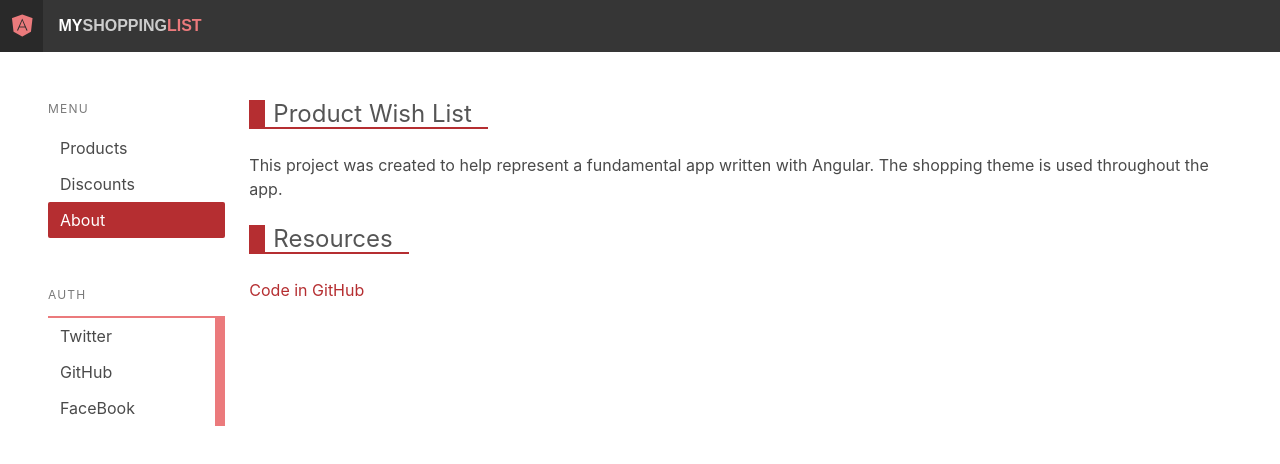
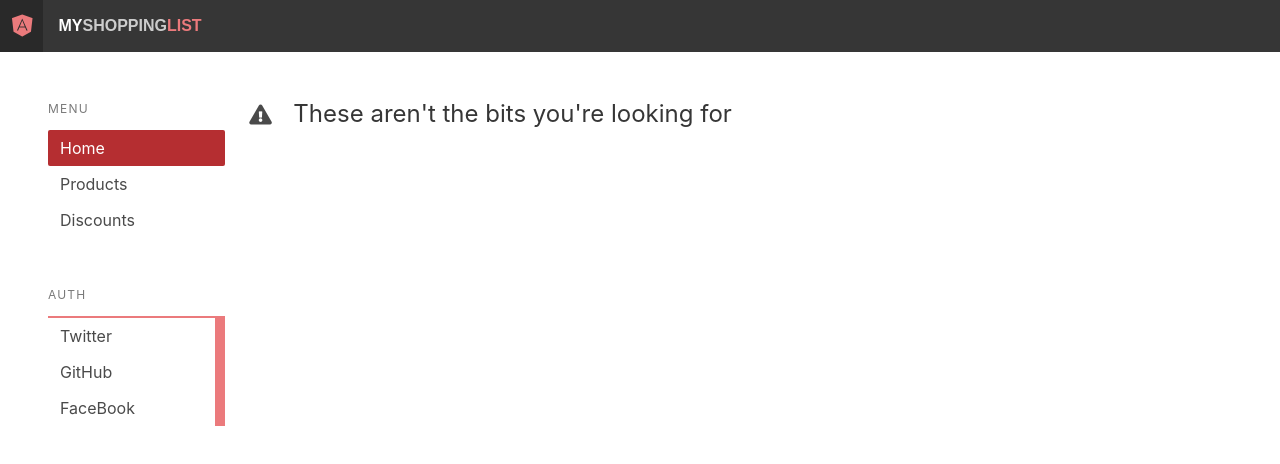
Before and after one commit to nazarii828/shopathome, an Angular app in the folder angular-app/: page /about in a window 1280 px wide. Shown: the top 464 px of the page. Built offline with nearby package versions, Linux system fonts and the light colour scheme; no server answers; what @ngrx/data, @ngrx/effects, @ngrx/store would draw is missing.

Commit message:
home page

```diff
--- a/angular-app/src/app/app.component.html
+++ /dev/null
@@ -1,9 +0,0 @@
-<div>
-  <app-header-bar></app-header-bar>
-  <div class="section columns">
-    <app-nav class="column is-2"></app-nav>
-    <main class="column">
-      <router-outlet></router-outlet>
-    </main>
-  </div>
-</div>
--- a/angular-app/src/app/app.component.ts
+++ b/angular-app/src/app/app.component.ts
@@ -1,13 +1,16 @@
 import { Component } from '@angular/core';
-export class Customer {
-  public id: number;
-  public name: string;
-}
 @Component({
   selector: 'app-root',
-  templateUrl: './app.component.html',
-  styleUrls: ['./app.component.scss']
+  template: `
+    <div>
+      <app-header-bar></app-header-bar>
+      <div class="section columns">
+        <app-nav class="column is-2"></app-nav>
+        <main class="column">
+          <router-outlet></router-outlet>
+        </main>
+      </div>
+    </div>
+  `,
 })
-export class AppComponent {
-  customers: Customer[] = [{ id: 1, name: 'john' }];
-}
+export class AppComponent {}
--- a/angular-app/src/app/app.module.ts
+++ b/angular-app/src/app/app.module.ts
@@ -5,14 +5,14 @@ import { HttpClientModule } from '@angular/common/http';
 import { routes } from './router';
 import { AppComponent } from './app.component';
 import { AppStoreModule } from './store/store.module';
-import { AboutComponent } from './about.component';
+import { HomeComponent } from './home.component';
 import { RouterModule } from '@angular/router';
 import { externalModules } from './build-specific';
 import { declarations } from './core';
 import { DiscountComponent } from './discount.component';
 
 @NgModule({
-  declarations: [AppComponent, AboutComponent, DiscountComponent, declarations],
+  declarations: [AppComponent, HomeComponent, DiscountComponent, declarations],
   imports: [
     BrowserModule,
     HttpClientModule,
--- a/angular-app/src/app/core/components/nav.component.ts
+++ b/angular-app/src/app/core/components/nav.component.ts
@@ -8,14 +8,14 @@ import { UserInfo } from '../model';
     <nav class="menu">
       <p class="menu-label">Menu</p>
       <ul class="menu-list">
+        <a routerLink="/" routerLinkActive="router-link-active">
+          <span>Home</span>
+        </a>
         <a routerLink="/products" routerLinkActive="router-link-active">
           <span>Products</span>
         </a>
         <a routerLink="/discounts" routerLinkActive="router-link-active">
           <span>Discounts</span>
-        </a>
-        <a routerLink="/about" routerLinkActive="router-link-active">
-          <span>About</span>
         </a>
       </ul>
     </nav>
--- a/angular-app/src/app/about.component.ts
+++ b/angular-app/src/app/home.component.ts
@@ -1,7 +1,7 @@
 import { Component } from '@angular/core';
 
 @Component({
-  selector: 'app-about',
+  selector: 'app-home',
   template: `
     <div class="content-container">
       <div class="content-title-group not-found">
@@ -23,4 +23,4 @@ import { Component } from '@angular/core';
     </div>
   `,
 })
-export class AboutComponent {}
+export class HomeComponent {}
--- a/angular-app/src/app/router.ts
+++ b/angular-app/src/app/router.ts
@@ -1,16 +1,15 @@
 import { Routes } from '@angular/router';
-import { AboutComponent } from './about.component';
+import { HomeComponent } from './home.component';
 import { DiscountComponent } from './discount.component';
 import { NotFoundComponent } from './core';
 
 export const routes: Routes = [
-  { path: '', pathMatch: 'full', redirectTo: 'products' },
+  { path: '', pathMatch: 'full', component: HomeComponent },
   {
     path: 'products',
     loadChildren: () =>
       import('./products/products.module').then((m) => m.ProductsModule),
   },
   { path: 'discounts', component: DiscountComponent },
-  { path: 'about', component: AboutComponent },
   { path: '**', component: NotFoundComponent },
 ];
```
Also changed, not shown: angular-app/src/app/app.component.scss (deleted).
